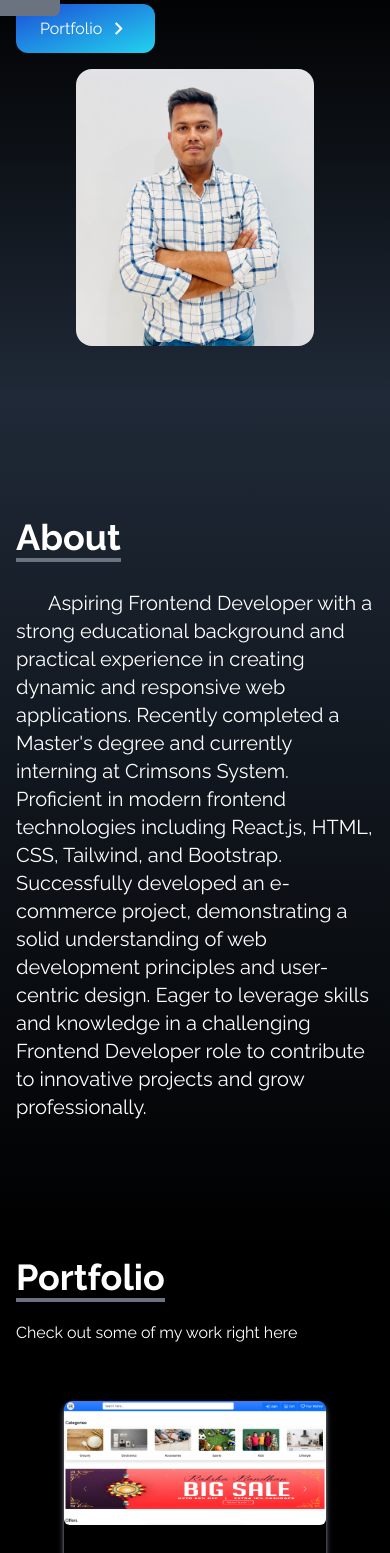
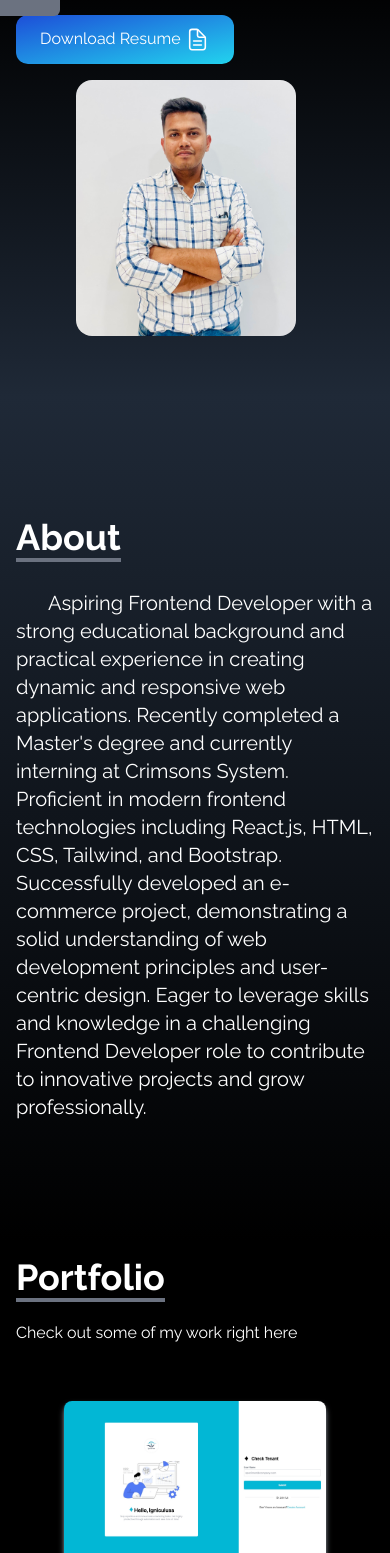
Before and after one commit to iamshreyashjain/Portfolio, a React (Vite) app: page / in a window 390 px wide. Shown: the part 447-2000 px from the top of the page. Built offline with nearby package versions, Linux system fonts and the light colour scheme; a web font is replaced by a local one.

Commit message:
responsive 2.0+

```diff
--- a/src/components/Home.jsx
+++ b/src/components/Home.jsx
@@ -1,33 +1,49 @@
-import portfolio from './../assets/portfolioImg.jpg'
-import { Link } from 'react-scroll'
-import { MdOutlineKeyboardArrowRight } from 'react-icons/md'
-export default function Home(){
-    return(
+import { useState, useEffect } from 'react';
+import portfolio from './../assets/portfolioImg.jpg';
+import ShreyashJain_Resume from './../assets/ShreyashJain_Resume.pdf';
+import { IoDocumentTextOutline } from "react-icons/io5";
+
+export default function Home() {
+    const [isLoading, setIsLoading] = useState(true);
+
+    useEffect(() => {
+        const timer = setTimeout(() => {
+            setIsLoading(false);
+        }, 2000); // Adjust the timeout duration as needed
+        return () => clearTimeout(timer);
+    }, []);
+
+    return (
         <>
-            <div name = "Home" className = "h-screen w-full bg-gradient-to-b from-black via-black to-gray-800">
+            <div name="Home" className="h-screen w-full bg-gradient-to-b from-black via-black to-gray-800">
                 <div className='md:flex-row max-w-screen-lg mx-auto flex flex-col items-center justify-center h-full px-4 text-white'>
-                    <div className='flex flex-col justify-center ' >
+                    <div className='flex flex-col justify-center'>
                         <h2 className='text-4xl sm:text-7xl mt-32'>I am ReactJs Developer</h2>
-                        <p className='text-gray-500  max-w-md py-4 indent-8'>
+                        <p className='text-gray-500 max-w-md py-4 indent-8'>
                             I aspire to work in an organization where I can effectively utilize my knowledge, talent, dedication, and hard work.
                             My goal is to continually improve and enhance my skills, allowing me to contribute meaningfully and deliver my best performance.
                         </p>
-                    <div>
-                    <Link to = "Portfolio" smooth duration={500}>
-                    <button className='group flex items-center justify-center bg-gradient-to-br from-blue-700 to-cyan-400 rounded-xl px-6 py-3 my-4 w-fit cursor-pointer'>Portfolio
-                            <span className='group-hover:rotate-90 duration-300'>
-                                <MdOutlineKeyboardArrowRight size={25} className='ml-1' />
-                            </span>
-                        </button>
-                        </Link>
+                        <div>
+                            <a href={ShreyashJain_Resume} download="ShreyashJain_Resume.pdf">
+                                <button className='group hover:animate-pulse flex items-center justify-center bg-gradient-to-br from-blue-700 to-cyan-400 rounded-xl px-6 py-3 my-4 w-fit cursor-pointer'>
+                                    Download Resume
+                                    <span className=''>
+                                        <IoDocumentTextOutline size={25} className='ml-1' />
+                                    </span>
+                                </button>
+                            </a>
+                        </div>
+                    </div>
+
+                    <div className='w-2/3 md:w-2/4 mx-auto'>
+                        {isLoading ? (
+                            <div className='animate-pulse bg-gray-500 rounded-2xl w-2/3  h-64 md:h-80'></div>
+                        ) : (
+                            <img src={portfolio} className='rounded-2xl  h-64 md:h-80' />
+                        )}
                     </div>
                 </div>
-                <div>
-                    <img src={portfolio} className='rounded-2xl  object-cover mx-auto w-2/3 md:w-2/4 '/>
-                </div>
             </div>
-        </div>
-
         </>
-    )
+    );
 }
--- a/src/components/Portfolio.jsx
+++ b/src/components/Portfolio.jsx
@@ -1,8 +1,15 @@
 import eComm from './../assets/eComm.png'
 import todoApp from './../assets/TodoApp.png'
+import CRM from './../assets/CRM.jpeg'
 
 export default function Portfolio() {
     const portfolios = [
+        {
+            id: 3,
+            src: CRM,
+            vercelLink: 'https://igniculusscrm.com/',
+            gitLink: 'NOT AVAILABLE'
+        },
         {
             id: 1,
             src: eComm,
@@ -15,6 +22,7 @@ export default function Portfolio() {
             vercelLink: 'https://todoapp-lac-ten.vercel.app',
             gitLink: 'https://github.com/iamshreyashjain/todoApp'
         },
+
     ];
 
     return (
@@ -28,7 +36,7 @@ export default function Portfolio() {
                     <div className='grid sm:grid-cols-2 md:grid-cols-3 cols-4 gap-8 px-12 sm:px-0'>
                         {portfolios.map(({ id, src, vercelLink, gitLink }) => (
                             <div className='shadow-md shadow-gray-400 rounded-lg overflow-hidden' key={id}>
-                                <img src={src} alt="" className='rounded-md duration-200 hover:scale-105' />
+                                <img src={src} alt="" className='rounded-top duration-200 hover:scale-105 hover:animate-pulse	' />
                                 <div className='flex items-center justify-center'>
                                     <a href={vercelLink} target="_blank" >
                                         <button className='w-1/2 px-6 py-3 shadow-md m-4 duration-200 hover:scale-105'>Demo</button>
--- a/src/components/Skills.jsx
+++ b/src/components/Skills.jsx
@@ -78,7 +78,7 @@ export default function Skills(){
                     <div className="w-full grid grid-cols-2 sm:grid-cols-4 gap-8 text-center py-8 px-12 sm:px-0">
                     {experience.map(({id, img, title, style})=>(
 
-                        <div key={id} className={`shadow-lg hover:scale-105 duration-500 py-2 rounded-lg ${style}`}>
+                        <div key={id} className={`shadow-lg hover:scale-105 hover:animate-pulse duration-500 py-2 rounded-lg ${style}`}>
                             <img src ={img} className='w-15 h-12 mt-2 sm:h-20 sm:w-20 mx-auto' />
                             <p className='mt-4 truncate text-xs  sm:text-xl'>{title}</p>
                         </div>
```
Also changed, not shown: src/components/Skeleton.jsx (added, +7 -0 lines), src/assets/CRM.jpeg (added), 1 other file (tests, documents, lock files or other folders).
